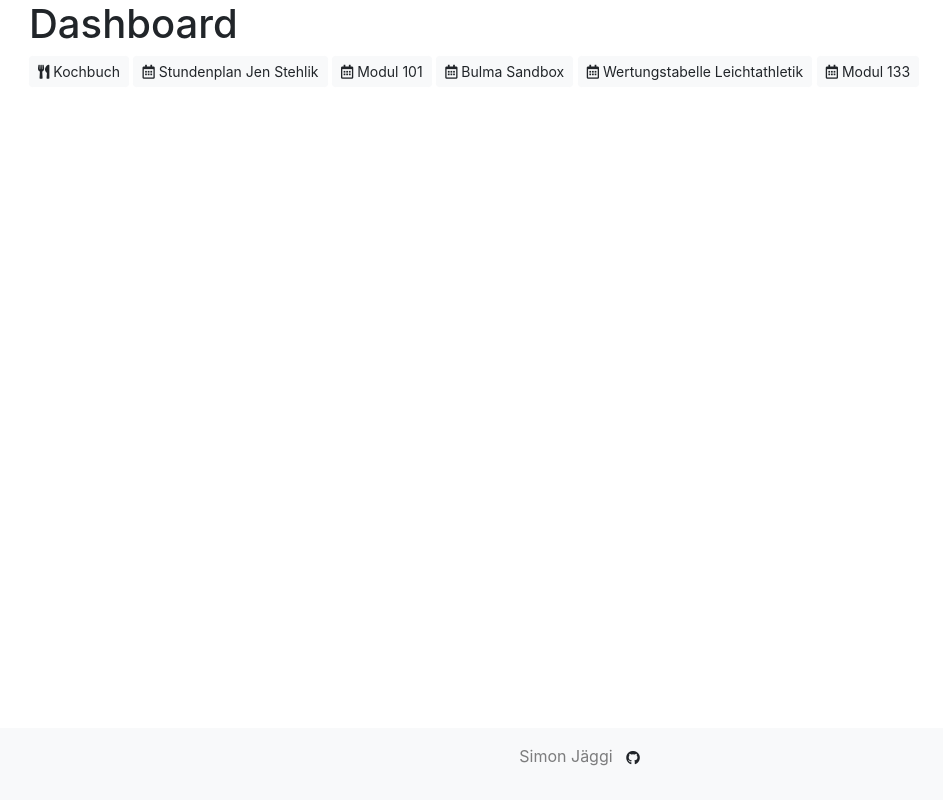
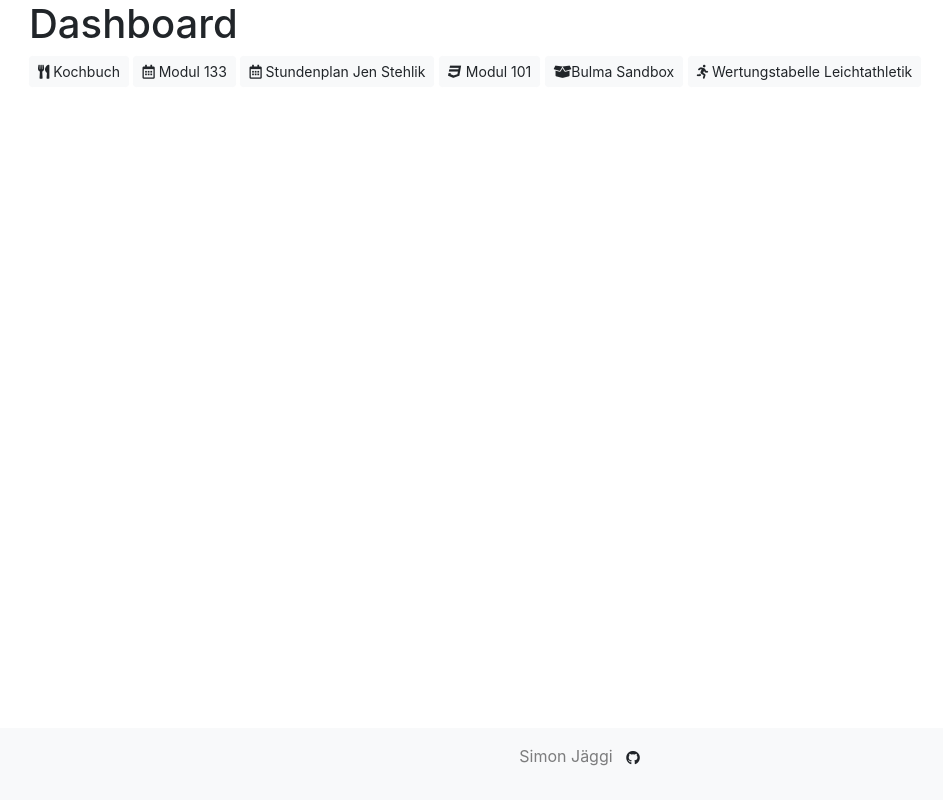
Before and after one commit to simonjaeggi/dashboard, a plain HTML site: page index.html in a window 1280 px wide. Shown: the whole page, without its empty margins (56-999 px from the left). Drawn offline with nearby package versions, Linux system fonts and the light colour scheme.

Commit message:
added a few apps

```diff
--- a/index.html
+++ b/index.html
@@ -17,29 +17,29 @@
       <i class="fas fa-utensils"></i> Kochbuch
     </a>
 
+    <a href="/Modul133" class="btn btn-sm btn-light" target="_blank">
+      <i class="far fa-calendar-alt"></i> Modul 133
+    </a>
 
     <a href="/Stundenplan" class="btn btn-sm btn-light" target="_blank">
       <i class="far fa-calendar-alt"></i> Stundenplan Jen Stehlik
     </a>
 
-
     <a href="/Modul101" class="btn btn-sm btn-light" target="_blank">
-      <i class="far fa-calendar-alt"></i> Modul 101
+      <i class="fab fa-css3"></i> Modul 101
     </a>
 
 
     <a href="/Bulmasandbox" class="btn btn-sm btn-light" target="_blank">
-      <i class="far fa-calendar-alt"></i> Bulma Sandbox
+      <i class="fas fa-box-open"></i>Bulma Sandbox
     </a>
 
 
     <a href="/Wertungstabelle" class="btn btn-sm btn-light" target="_blank">
-      <i class="far fa-calendar-alt"></i> Wertungstabelle Leichtathletik
+      <i class="fas fa-running"></i> Wertungstabelle Leichtathletik
     </a>
 
-    <a href="/Modul133" class="btn btn-sm btn-light" target="_blank">
-      <i class="far fa-calendar-alt"></i> Modul 133
-    </a>
+
   </div>
 
 
```
